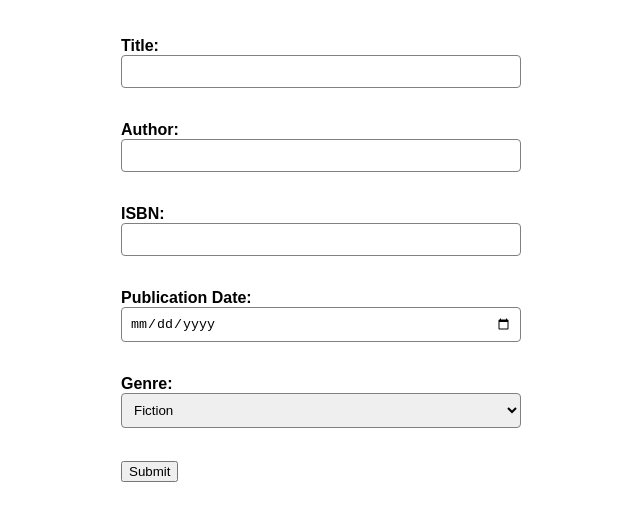
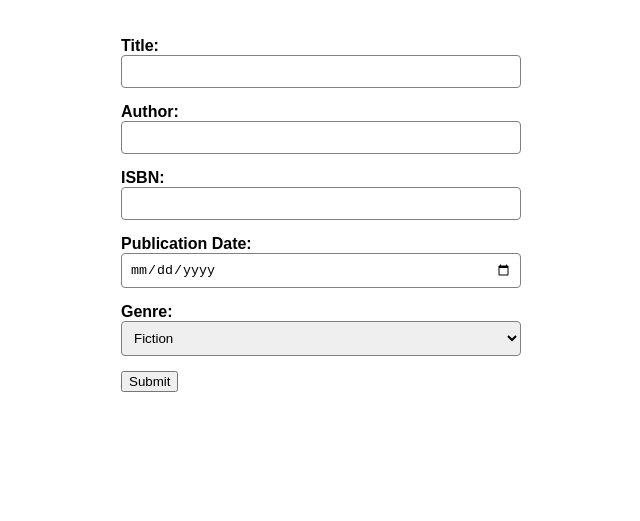
Before and after one commit to piyushsinghgaur1/book-management-system, a plain HTML site: page index.html in a window 1280 px wide. Shown: the part 39-560 px from the top of the page, without its empty margins (319-959 px from the left). Drawn offline with Linux system fonts and the light colour scheme.

Commit message:
re-structring

```diff
--- a/index.html
+++ b/index.html
@@ -5,21 +5,32 @@
   </head>
   <body>
 
+    <div class="container">
       <h2>Book Management System</h2>
 
+      <div class="form-container">
         <form id="formField">
+          <div class="form-group">
             <label for="title">Title:</label>
-  <input type="text" id="title" name="title"><br><br>
+            <input type="text" id="title" name="title">
+          </div>
 
+          <div class="form-group">
             <label for="author">Author:</label>
-  <input type="text" id="author" name="author"><br><br>
+            <input type="text" id="author" name="author">
+          </div>
 
+          <div class="form-group">
             <label for="isbn">ISBN:</label>
-  <input type="text" id="isbn" name="isbn"><br><br>
+            <input type="text" id="isbn" name="isbn">
+          </div>
 
+          <div class="form-group">
             <label for="Publication_Date">Publication Date:</label>
-  <input type="date" id="Publication_Date" name="Publication Date"><br><br>
+            <input type="date" id="Publication_Date" name="Publication Date">
+          </div>
 
+          <div class="form-group">
             <label for="genre">Genre:</label>
             <select id="genre" name="genre">
               <option value="fiction">Fiction</option>
@@ -27,11 +38,13 @@
               <option value="science">Science</option>
               <option value="biography">Biography</option>
               <option value="fantasy">Fantasy</option>
-  </select><br><br>
+            </select>
+          </div>
 
           <button type="submit">Submit</button>
         </form>
-
+      </div>
+    </div>
 
   </body>
 </html>
```
Lines whose indentation alone changed are shown as unchanged.
